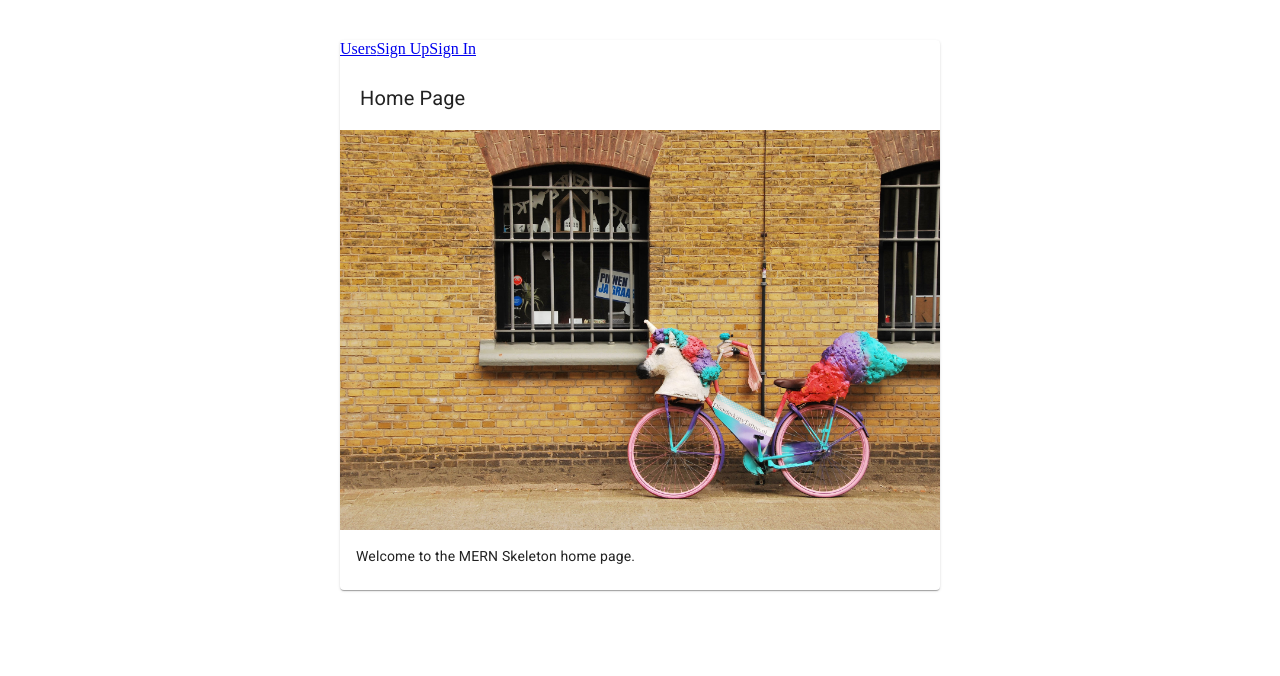
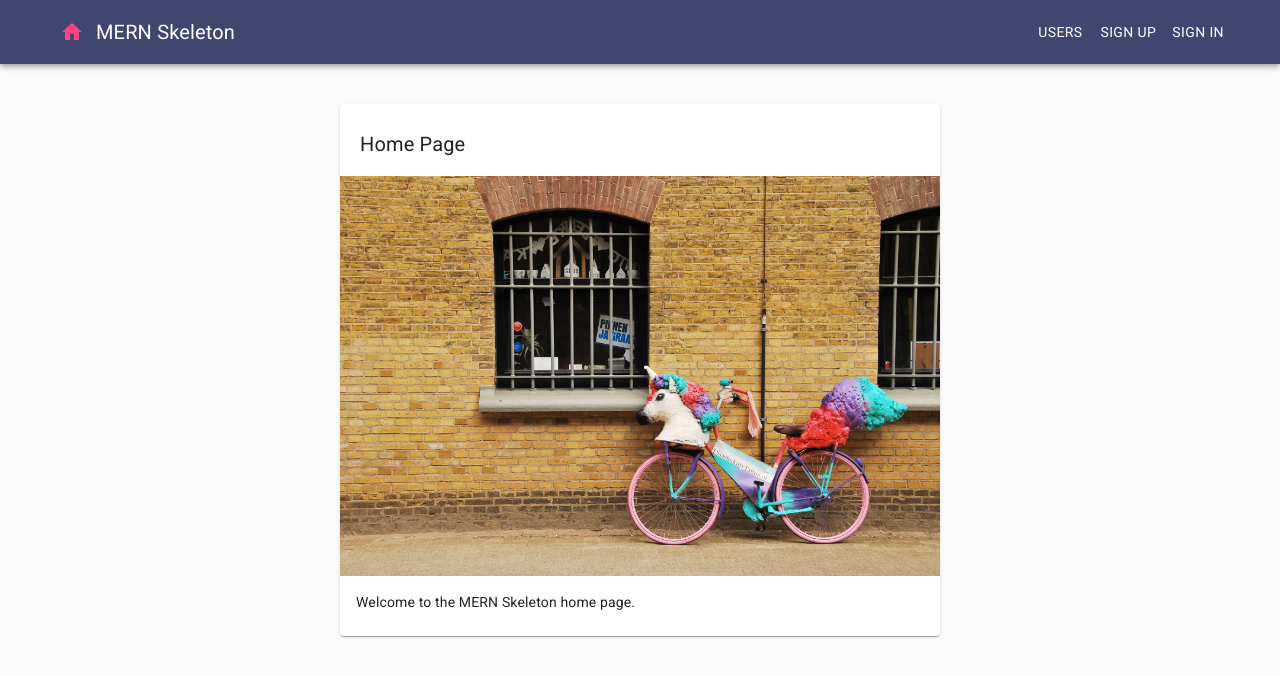
Before and after one commit to eliseuvideira/social-media-app-front-end, a React app: page / in a window 1280 px wide. Shown: the top 676 px of the page. Built offline with nearby package versions, Linux system fonts and the light colour scheme; no server answers.

Commit message:
added an appbar menu

```diff
--- a/src/App.tsx
+++ b/src/App.tsx
@@ -4,13 +4,17 @@ import Router from './Router';
 import { BrowserRouter } from 'react-router-dom';
 import { ThemeProvider } from '@material-ui/styles';
 import theme from './theme';
+import { CssBaseline } from '@material-ui/core';
 
 const App = () => (
-  <BrowserRouter>
-    <ThemeProvider theme={theme}>
-      <Router />
-    </ThemeProvider>
-  </BrowserRouter>
+  <>
+    <CssBaseline />
+    <BrowserRouter>
+      <ThemeProvider theme={theme}>
+        <Router />
+      </ThemeProvider>
+    </BrowserRouter>
+  </>
 );
 
 export default hot(App);
--- a/src/Router.tsx
+++ b/src/Router.tsx
@@ -7,8 +7,11 @@ import SignIn from './components/SignIn';
 import Profile from './components/Profile';
 import PrivateRoute from './components/PrivateRoute';
 import EditProfile from './components/EditProfile';
+import Menu from './components/Menu';
 
 const Router = () => (
+  <>
+    <Menu />
     <Switch>
       <Route exact path="/" component={Home} />
       <Route exact path="/users" component={Users} />
@@ -17,6 +20,7 @@ const Router = () => (
       <PrivateRoute exact path="/users/:userId/edit" component={EditProfile} />
       <Route exact path="/users/:userId" component={Profile} />
     </Switch>
+  </>
 );
 
 export default Router;
--- a/src/components/Home.tsx
+++ b/src/components/Home.tsx
@@ -5,7 +5,6 @@ import CardContent from '@material-ui/core/CardContent';
 import CardMedia from '@material-ui/core/CardMedia';
 import Typography from '@material-ui/core/Typography';
 import imageCover from '../assets/images/cover.jpg';
-import { Link } from 'react-router-dom';
 
 const useStyles = makeStyles((theme) => ({
   card: {
@@ -26,9 +25,6 @@ const Home = () => {
   const classes = useStyles();
   return (
     <Card className={classes.card}>
-      <Link to="/users">Users</Link>
-      <Link to="/signup">Sign Up</Link>
-      <Link to="/signin">Sign In</Link>
       <Typography variant="h6" className={classes.title}>
         Home Page
       </Typography>
--- /dev/null
+++ b/src/components/Menu.tsx
@@ -0,0 +1,98 @@
+import React from 'react';
+import {
+  AppBar,
+  Toolbar,
+  Typography,
+  IconButton,
+  Button,
+  makeStyles,
+  Container,
+} from '@material-ui/core';
+import { Link, withRouter } from 'react-router-dom';
+import HomeIcon from '@material-ui/icons/Home';
+import { Session } from '../models/Session';
+
+const useStyles = makeStyles(() => ({
+  marginLeftAuto: {
+    marginLeft: 'auto',
+  },
+}));
+
+const getStyle = (active: boolean) => {
+  if (active) {
+    return { color: '#ff4081' };
+  }
+  return { color: '#ffffff' };
+};
+
+const Menu = withRouter(({ history }) => {
+  const classes = useStyles();
+  const isAuth = Session.isAuthenticated();
+  const [user] = isAuth ? Session.getToken() : [null];
+
+  return (
+    <AppBar position="static">
+      <Container maxWidth="lg">
+        <Toolbar>
+          <Link to="/">
+            <IconButton
+              aria-label="Home"
+              style={getStyle(history.location.pathname === '/')}
+            >
+              <HomeIcon />
+            </IconButton>
+          </Link>
+          <Typography variant="h6" color="inherit">
+            MERN Skeleton
+          </Typography>
+          <Link to="/users" className={classes.marginLeftAuto}>
+            <Button style={getStyle(history.location.pathname === '/users')}>
+              Users
+            </Button>
+          </Link>
+          {isAuth && user ? (
+            <span>
+              <Link to={`/users/${user._id}`}>
+                <Button
+                  style={getStyle(
+                    history.location.pathname === `/users/${user._id}`,
+                  )}
+                >
+                  My Profile
+                </Button>
+              </Link>
+              <Button
+                color="inherit"
+                onClick={() => {
+                  Session.clearToken();
+                  history.push('/');
+                }}
+              >
+                Sign out
+              </Button>
+            </span>
+          ) : (
+            <span>
+              <Link to="/signup">
+                <Button
+                  style={getStyle(history.location.pathname === '/signup')}
+                >
+                  Sign Up
+                </Button>
+              </Link>
+              <Link to="/signin">
+                <Button
+                  style={getStyle(history.location.pathname === '/signin')}
+                >
+                  Sign In
+                </Button>
+              </Link>
+            </span>
+          )}
+        </Toolbar>
+      </Container>
+    </AppBar>
+  );
+});
+
+export default Menu;
--- a/src/components/Users.tsx
+++ b/src/components/Users.tsx
@@ -18,8 +18,10 @@ import { Link } from 'react-router-dom';
 
 const useStyles = makeStyles((theme) => ({
   root: theme.mixins.gutters({
+    maxWidth: 600,
+    margin: 'auto',
+    marginTop: theme.spacing(5),
     padding: theme.spacing(1),
-    margin: theme.spacing(5),
   }),
   title: {
     margin: `${theme.spacing(4)}px 0 ${theme.spacing(2)}px`,
```
Lines whose indentation alone changed are shown as unchanged.
